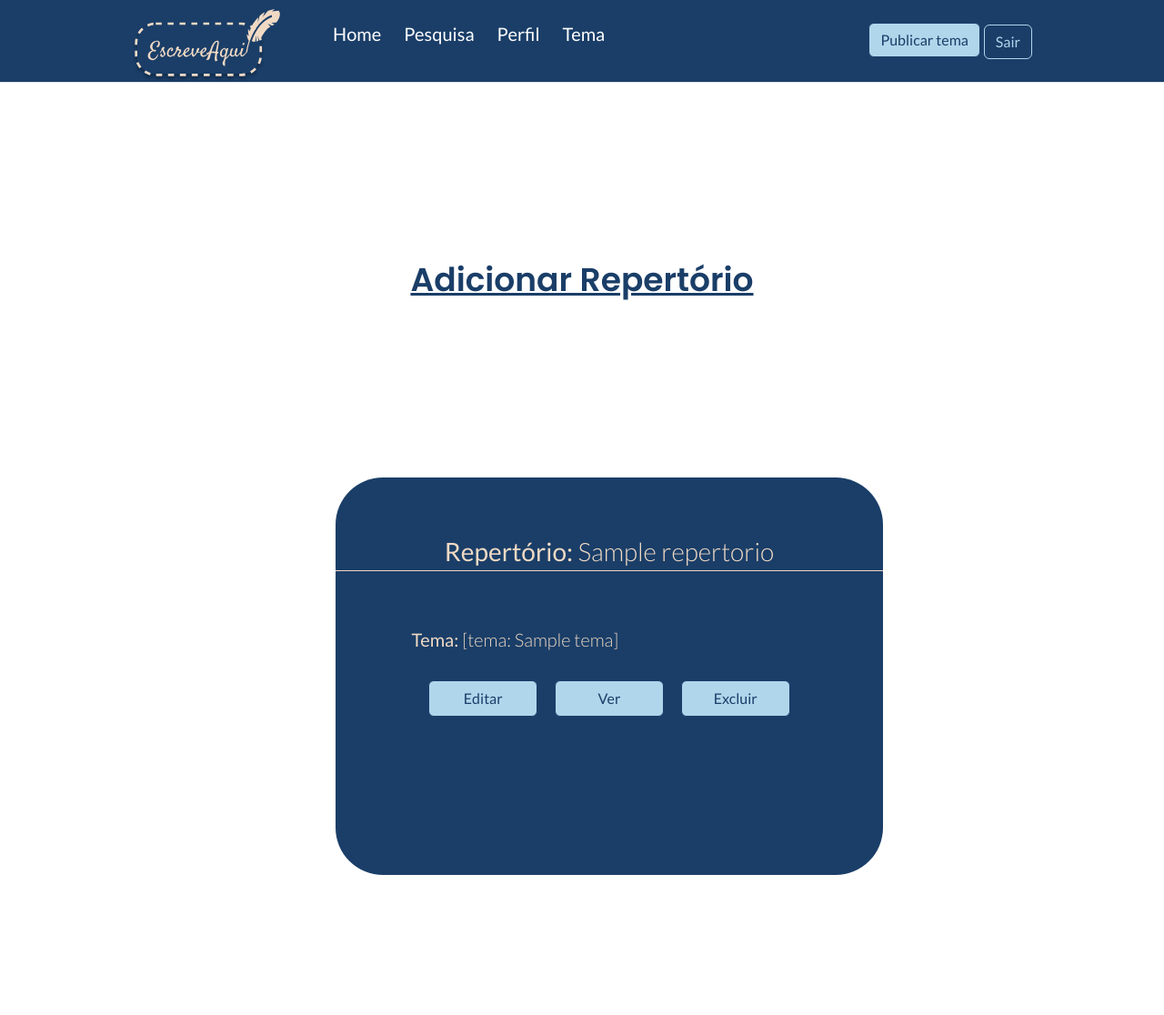
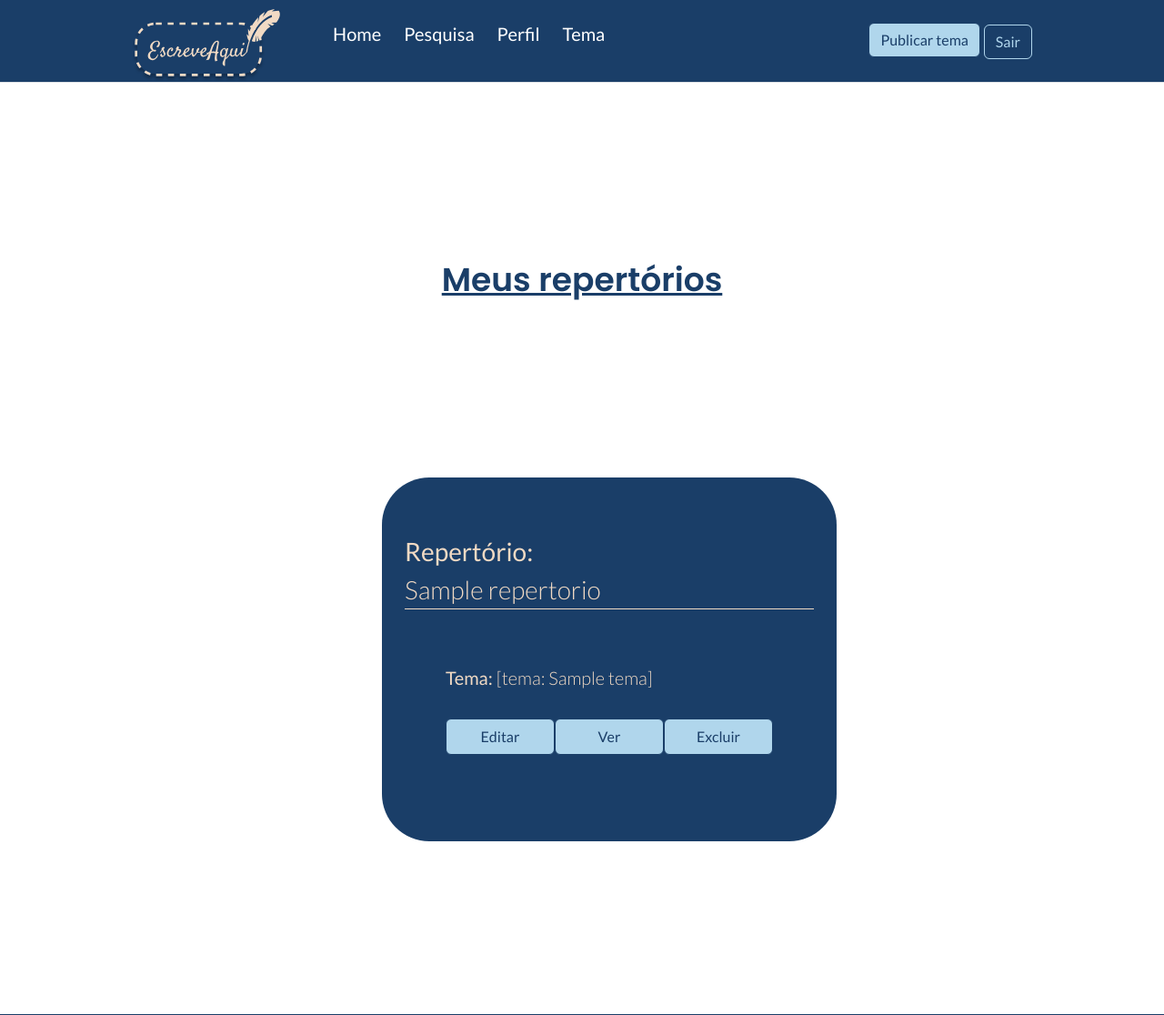
Before and after one commit to Paulo-Ricardodev/EscreveAqui, a Flask app: page /repertorio/meusrepertorios in a window 1280 px wide. Shown: the top 1116 px of the page at 91% size. Run offline with Flask 3, Linux system fonts and the light colour scheme; a user stored in the database is signed in; tables that the repository leaves empty hold one stand-in row (values such as "Sample post"); parts of the project's set-up code (start-up, migrations or seed data) failed here and were passed over.

Commit message:
Ajuste na tela Meus Repertórios

```diff
--- a/static/style/meus_repertorios.css
+++ b/static/style/meus_repertorios.css
@@ -1,6 +1,7 @@
+
 .repertorio{
-    width: 602px;
-    height: 437px;
+    width: 500px;
+    height: 400px;
     background: var(--Color-Darkblue);
     margin-left: 60px;
     border-radius: 52px;
@@ -21,7 +22,11 @@
     font-family: Lato;
     font-size: 28px;
     font-weight: 400;
-    text-align: center;
+    width: 450px;
+    margin: auto;
+    white-space: nowrap;
+    overflow: hidden;
+    text-overflow: ellipsis;
 }
 
 .margem-media{
@@ -43,10 +48,6 @@
     color: var(--Color-Bege);
 }
 
-.bloco-rep{
-    width: 435px;
-    height: 233px;
-}
 
 .botao{
     width: 120px;
--- a/templates/meus_repertorios.html
+++ b/templates/meus_repertorios.html
@@ -7,14 +7,14 @@
 {% endblock %}
 
 <div class="d-flex justify-content-center fw-semibold margem-grande">
-  <div class="subtitulo underline ">Adicionar Repertório</div>
+  <div class="subtitulo underline ">Meus repertórios</div>
 </div>
 
 
 {% for repertorio in repertorios %}
 <div  class="d-flex justify-content-center fw-semibold margem-grande">
-  <div class="repertorio">
-	<div class="titulo_rep margem-media fw-light borda"><b>Repertório:</b> {{ repertorio.titulo }}</div>
+	<div class="repertorio">
+		<div class="titulo_rep margem-media fw-light borda"><b>Repertório:</b> <br> {{ repertorio.titulo }}</div>
 	<div class="d-flex justify-content-center margem-media">
   	<div class="bloco-rep ">
     	<div class="texto fw-light"> <b>Tema:</b> {{ repertorio.temas }}</div>
```
